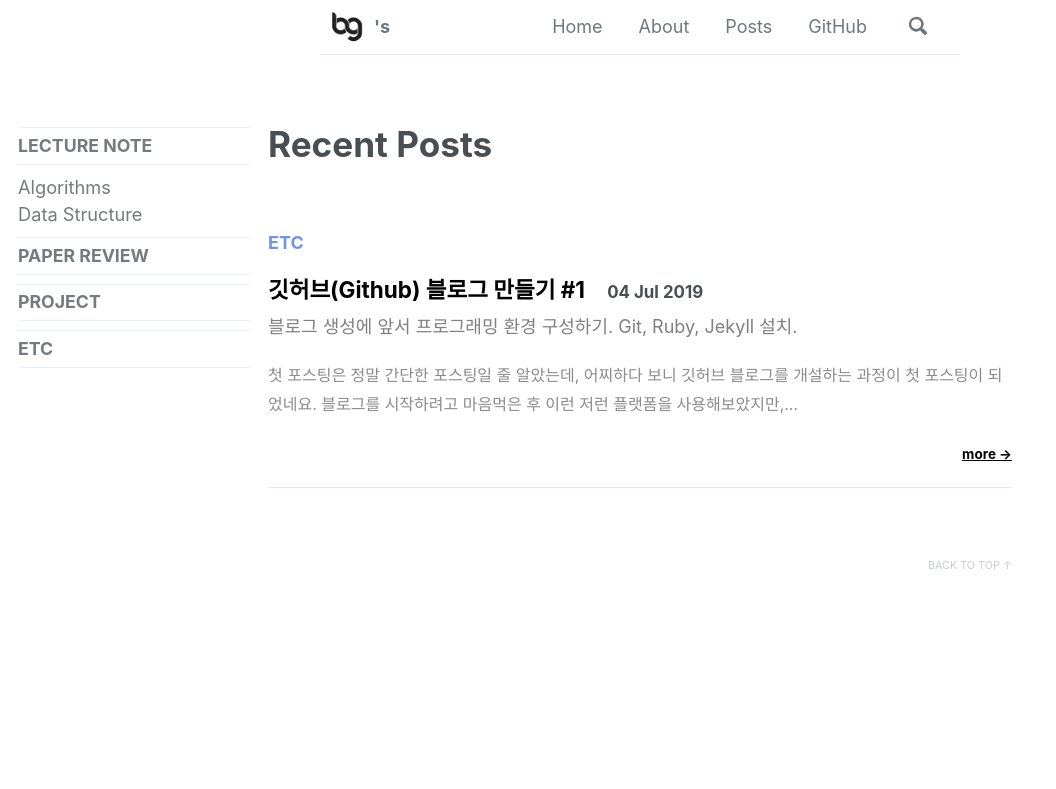
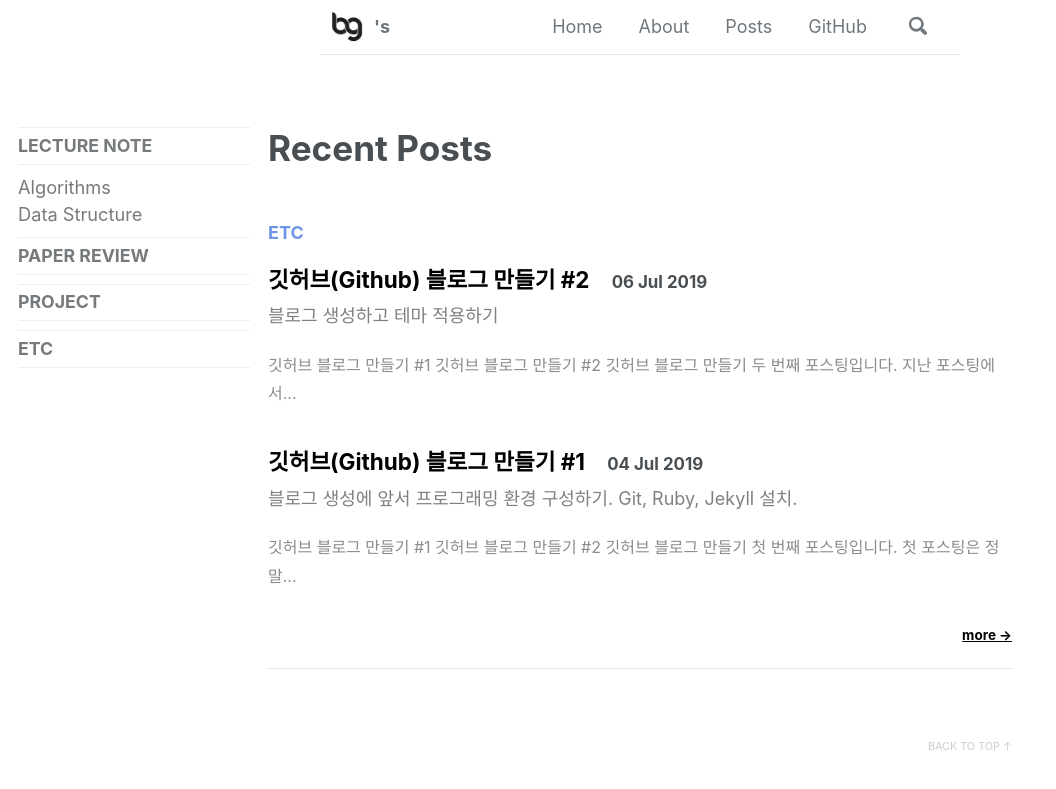
Before and after one commit to hyewonchoi4999/hyewonchoi4999.github.io, a Jekyll site: the page built from _pages/posts.md, in a window 1280 px wide and 900 px high. Shown: the top 789 px of the window, without its empty margins (0-1056 px from the left). Built offline with Jekyll 4.4.1, drawn with Linux system fonts in a browser that asks for light colours; cached includes are drawn as plain includes; nearby versions of some CDN libraries; some web fonts are replaced; some of the changed lines change nothing that is shown.

Commit message:
making blog 2

```diff
--- a/_layouts/leaderboard.html
+++ b/_layouts/leaderboard.html
@@ -3,9 +3,15 @@ layout: archive
 ---
 
 {% for category in site.categories %}
-  {% assign cnt = category[1].size-1 %}
-  {% if category[1].size > 3 %}
+  {% assign cnt = 0 %}
+  {% if category[1].size >= 3 %}
     {% assign cnt = 2 %}
+  {% endif %}
+  {% if category[1].size == 2 %}
+    {% assign cnt = 1 %}
+  {% endif %}
+  {% if category[1].size == 1 %}
+    {% assign cnt = 0 %}
   {% endif %}
   {% if category[1].size != 0 %}
     <section id="{{ category[0] | slugify | downcase }}" class="taxonomy__section">
--- a/_posts/etc/2019-07-04-Making-Blog-1.md
+++ b/_posts/etc/2019-07-04-Making-Blog-1.md
@@ -14,11 +14,19 @@ share: true
 last_modified_at: 2019-07-04T19:10:00-10:00
 ---
 
+<br>
+
+**[깃허브 블로그 만들기 #1](/categories/etc/making-blog-1)**<br>
+[깃허브 블로그 만들기 #2](/categories/etc/making-blog-2)
+
+<br>
+깃허브 블로그 만들기 첫 번째 포스팅입니다.
+
 첫 포스팅은 정말 간단한 포스팅일 줄 알았는데, 어찌하다 보니 깃허브 블로그를 개설하는 과정이 첫 포스팅이 되었네요. 블로그를 시작하려고 마음먹은 후 이런 저런 플랫폼을 사용해보았지만, 적당히 마음에 드는 것이 없어 결국 Github 블로그를 선택했습니다. 웹 프로그래밍에은 거의 처음이라 익숙하지 않아서 그런지, 구글링을 해가며 지금의 블로그 포멧을 완성하는 데에 순수하게 이틀은 걸린 것 같아요. 그래서 이 후에 다른 분들이 조금이라도 더 쉽게 블로그를 생성할 수 있도록 Github 블로그를 개설하는 과정에 대해 포스팅을 남기도록 하겠습니다. (Github pages라 하는 사람도 있고 Github 블로그라고 하는 사람도 있는데, 사실 차이점은 잘 모르겠네요.)
 
 이번 포스팅은 Windows10과 제 블로에 적용된 minimal-mistakes 테마를 기준으로 작성했습니다. 또한, 블로그를 생성하고 테마를 적용하는 결과에 초점을 맞추고자 하기때문에, 블로그 생성에 사용되는 git이 무엇이고 ruby가 무엇인지에 대한 설명은 생략하도록 할게요.
 
-# 사전 준비
+## 사전 준비
 Github 블로그를 개설하기 앞서 사전적으로 준비해야 할 것들이 몇 가지가 있습니다. 일단, 아무 것도 준비되지 않고, 모르는 상태에서 출발한다고 가정하겠습니다.
 
 - github 계정 생성
@@ -105,8 +113,8 @@ ruby 설치가 완료되었으면 이제 jekyll을 설치해야 되는데요, Je
 
 bundler는 jekyll이라는 페키지를 사용하기위해 가상환경을 생성해주는 또 다른 페키지(?)인 것 같은데 이 부분은 저도 아직 자세하게는 모르겠네요.
 
+> gem install jekyll bundler
+
 ![jekyll_install](/assets/images/etc/jekyll_install.png)
 
-여기까지 설치가 완료되었다면 사전 준비는 끝났습니다.
-
-그럼 다음 포스팅에서 실제 블로그를 생성하고, 테마를 적용하는 법을 알아보도록 하겠습니다.
+여기까지 설치가 완료되었다면 사전 준비는 끝났습니다. 그럼 다음 포스팅에서 실제 블로그를 생성하고, 테마를 적용하는 법을 알아보도록 하겠습니다.
--- /dev/null
+++ b/_posts/etc/2019-07-06-Making-Blog-2.md
@@ -0,0 +1,101 @@
+---
+sidebar:
+    nav: "category"
+title: "깃허브(Github) 블로그 만들기 #2"
+excerpt: "블로그 생성하고 테마 적용하기"
+categories:
+    - ETC
+permalink: /categories/etc/making-blog-2
+tags: [jekyll, github, blog]
+toc: true
+toc_sticky: true
+comments: true
+share: true
+last_modified_at: 2019-07-06T18:00:00-10:00
+---
+
+<br>
+
+[깃허브 블로그 만들기 #1](/categories/etc/making-blog-1)<br>
+**[깃허브 블로그 만들기 #2](/categories/etc/making-blog-2)**
+
+<br>
+깃허브 블로그 만들기 두 번째 포스팅입니다.
+
+[지난 포스팅](/categories/etc/making-blog-1)에서 github 블로그 생성을 위한 사전 준비는 모두 마쳤습니다. 이제 설치된 jekyll을 이용해 블로그를 생성해야하는데 사실 생성 자체는 정말 별 거 없어요. 명령어 몇 줄이면 금방 생성이 됩니다. 그러나 이 포스팅을 보는 분들이라면 단지 블로그 생성만이 목적이 아니라 남들처럼 테마도 있고 애니메이션 효과도 있는 멋들어진 자신만의 블로그 생성이 목적이겠죠. 그래서 이번 포스팅에서는 블로그 생성 이후에 테마를 적용하는 과정까지 설명드리도록 하겠습니다.
+
+## 1. 테마 다운로드
+테마를 적용하는 방법에는 2가지 방법이 있습니다. 먼저, 적용하고 싶은 테마를 배포하고 있는 github에서 테마의 repository를 fork해서 내 github으로 옮겨온 후, 이름을 바꿔주는 방법이 있고, 적용하고 싶은 테마의 release 버전을 다운 받아 내 local repository에 옮긴 후, commit하는 방법이 있습니다. 저는 제가 사용한 두 번째 방법에 대해서 설명드리도록 하겠습니다.
+
+[Minimal-mistakes release 페이지](https://https://github.com/mmistakes/minimal-mistakes/releases/tag/4.16.4)에서 Source code.zip을 받아줍시다.
+
+![Source code](/assets/images/etc/sourcecode.png)
+
+다운을 다 받으셨으면 압축을 풀어주시고 내부 피알들을 local 저장소로 옮겨주세요. local 저장소는 지난 포스팅에서 git clone으로 생성한 폴더입니다. 저 같은 경우는 G 드라이브 하위에 username.github.io로 저장 돼어 있겠죠?
+
+![G drive](/assets/images/etc/gdrive.png)
+
+다옮겨주셨으면 username.github.io의 폴더 내부는 다음과 같을거에요.
+
+![test.io](/assets/images/etc/testio.png)
+
+그럼 이제 여기서 필요 없는 파일들을 삭제해줍시다. 필요없는 파일들의 목록은 다음과 같습니다.
+
+- .editorconfig
+- .gitattributes
+- .github
+- /docs
+- /test
+- CHANGELOG.md
+- README.md
+- screenshot-layouts.png
+- screenshot.png
+
+> docs 폴더 같은 경우네는 minimal-mistakes 깃허브 블로그의 샘플 페이지에 대한 정보가 저장이 돼있어요. 참고하실 분들은 지우지 않으셔도 되지만, 그대로 놔두실 경우 본인의 블로그에 샘플 페이지가 표시될 수도 있으니 알아두시면 좋을 것 같아요.
+
+## 2. local 서버에 테마 적용하기
+다운 받은 테마를 적용하는 방법은 명령어 몇 줄만으로도 가능합니다. 먼저 cmd 창을 열어주세요. 그리고 본인의 블로그 폴더가 저장돼있는 디렉토리로 이동해주세요.
+
+
+    > g:
+    > cd username.github.io
+
+
+그리고 다음 명령어를 입력하면 테마가 적용이 돼요.
+
+    > bundler exec jekyll serve
+
+그런데 이 때 ruby와 jekyll을 처음 사용하신 분들은 대부분 에러 메시지가 뜨실거에요. 이 때 발생하는 에러는 위의 명령어를 실행하는 데에 필요한 페키지가 없다는 뜻입니다. 그러니 당황하지 마시고 찬찬히 읽어보시면서 필요하다고 하는 페키지들을 설치해줍시다. 저는 이미 다 설치가 돼 있어서 에러 메시지가 발생하지 않기 때문에 이미지 첨부는 힘들 것 같아요. 페키지를 설치하는 명령어는 다음과 같이 입력해주시면 됩니다.
+
+    > gem install 페키지이름
+
+모든 페키지가 설치됐다면 다시 한번 지킬 서브 명령어를 입력해주세요. 이 명령어는 실제 블로그가 아닌 local 서버에서 테마를 적용하겠다는 명령어입니다.
+
+    > bundler exec jekyll serve
+
+그리고 인터넷 브라우저를 키셔서 주소창에 **127.0.0.1:4000**을 입력하시면, 다음과같이 테마가 적용된 사이트를 보실 수 있습니다.
+
+![test site](/assets/images/etc/testsite.png)
+
+## 3. 실제 블로그에 테마 적용하기
+local 서버에서 테마가 적용된 것까지 확인을 했습니다. 그럼 이제 실제 블로그에 적용을 해봐야겠죠?
+
+실제 블로그에 테마를 적용하는 것은 본인의 github repository에 local에 있는 파일들을 업로드하는 것으로 가능합니다. 블로그 폴더에서 마우스 우클릭을 한 뒤 git bash창을 열어줍시다. 그리고 다음과 같은 명령어들을 입력해주세요
+
+    $ git add .
+    $ git commit -m "my first blog"
+    $ git push origin master
+
+깃 명령어들에 대한 의미는 생략하도록 하겠습니다. 궁금하신 분들은 구글링을 부탁드릴게요. 그리고 이 때, git push 명령어를 입력할 때 로그인 창이 뜨는데, 본인의 github 아이디로 로그인을 해주시면 됩니다.
+
+그리고 push까지 완료되었다면, 브라우저에서 **username.github.io**의 주소로 이동하시면 실제 블로그에도 테마가 잘 적용된 것을 알 수 있습니다.
+
+![test remote](/assets/images/etc/testremote.png)
+
+혹시라도 테마가 적용이 안되셨다면 조금만 기다리시면 돼요. github에서 파일을 읽고 테마를 적용하기 까지 어느 정도의 시간이 걸릴 수 있어요. 그럼에도 불구하고 테마가 계속 적용되지 않으시는 분들은 본인의 github repository에서 setting을 클릭하시고 아래로 내려보면 github pages라는 부분이 있어요. 거기서 github pages가 활성화 되었는지 확인을 해줍시다.
+
+![pages](/assets/images/etc/pages.png)
+
+위와같이 **Your site is published at**이라는 문구가 있어야 정상입니다.
+
+이번 포스팅에서는 블로그를 생성하고 기본적인 테마를 적용해보았습니다. 다음 포스팅에서는 블로그를 자신의 입맛에 맞게 커스터마이징하는 방법에 대해 포스팅하도록 하겠습니다.
--- a/_sass/minimal-mistakes/_archive.scss
+++ b/_sass/minimal-mistakes/_archive.scss
@@ -21,7 +21,7 @@
 .archive__item {
   position: relative;
   /* gtslljzs changed post list interval */
-  margin-bottom: 1.3em;
+  margin-bottom: 2em;
 }
 
 .archive__subtitle {
--- a/_sass/minimal-mistakes/_page.scss
+++ b/_sass/minimal-mistakes/_page.scss
@@ -58,15 +58,22 @@
   /* gtslljzs changed interval of page title and contents */
   font-size: $type-size-2;
   font-weight: bold;
-  margin-bottom: 2em;
+  margin-bottom: 1.5em;
   // color: $title-color;
   color: $text-color;
 
-  line-height: 1;
+  & + .page__meta {
+    margin-top: 0;
+    margin-bottom: 0;
+    // margin-top: 0.5em;
+  }
 
-  & + .page__meta {
-    margin-top: -0.5em;
-  }
+}
+
+// line-height: 1;
+.page__date {
+  margin-top: 0;
+  margin-bottom: 0;
 }
 
 .page__lead {
@@ -75,6 +82,9 @@
 }
 
 .page__content {
+
+  margin-bottom: 3em;
+
   h2 {
     padding-bottom: 0.5em;
     border-bottom: 1px solid $border-color;
@@ -147,7 +157,7 @@
 
   &--overlay {
     /* gtslljzs changed intro page margin-top */
-    margin-top: 4em;
+    // margin-top: 4em;
     position: relative;
     margin-bottom: 2em;
     padding: 3em 0;
@@ -260,7 +270,8 @@
    ========================================================================== */
 
 .page__meta {
-  margin-top: 2em;
+  margin-top: 0;
+  // margin-bottom: 0;
   color: $muted-text-color;
   font-family: $sans-serif;
   font-size: $type-size-6;
```
Also changed, not shown: assets/images/etc/gdrive.png (added), assets/images/etc/pages.png (added), assets/images/etc/sourcecode.png (added), assets/images/etc/testio.png (added), assets/images/etc/testremote.png (added), assets/images/etc/testsite.png (added).
